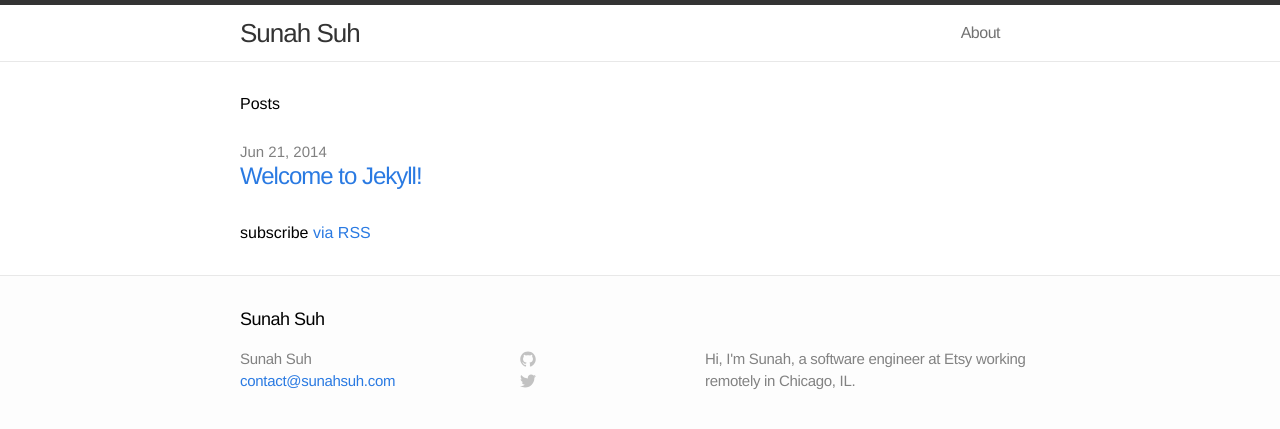
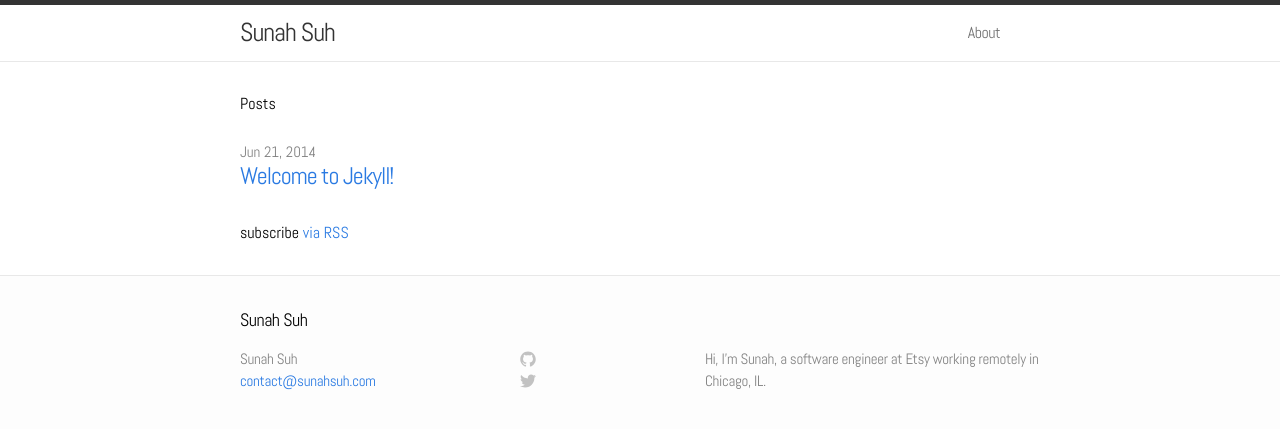
Before and after one commit to sunahsuh/sunahsuh.github.io, a Jekyll site: the page built from index.html, in a window 1280 px wide. Shown: the top 429 px of the page. Built offline with Jekyll 4.4.1, drawn with Linux system fonts in a browser that asks for light colours.

Commit message:
Change font to Abel

```diff
--- a/_includes/head.html
+++ b/_includes/head.html
@@ -5,6 +5,7 @@
     <meta name="viewport" content="width=device-width">
     <meta name="description" content="{{ site.description }}">
     <link rel="canonical" href="{{ page.url | replace:'index.html','' | prepend: site.baseurl | prepend: site.url }}">
+    <link href='http://fonts.googleapis.com/css?family=Abel' rel='stylesheet' type='text/css'>
 
     <!-- Custom CSS -->
     <link rel="stylesheet" href="{{ "/css/main.css" | prepend: site.baseurl }}">
--- a/css/main.css
+++ b/css/main.css
@@ -9,7 +9,7 @@
 html, body { height: 100%; }
 
 body {
-  font-family: Helvetica, Arial, sans-serif;
+  font-family: 'Abel', Helvetica, Arial, sans-serif;
   font-size: 16px;
   line-height: 1.5;
   font-weight: 300;
```
